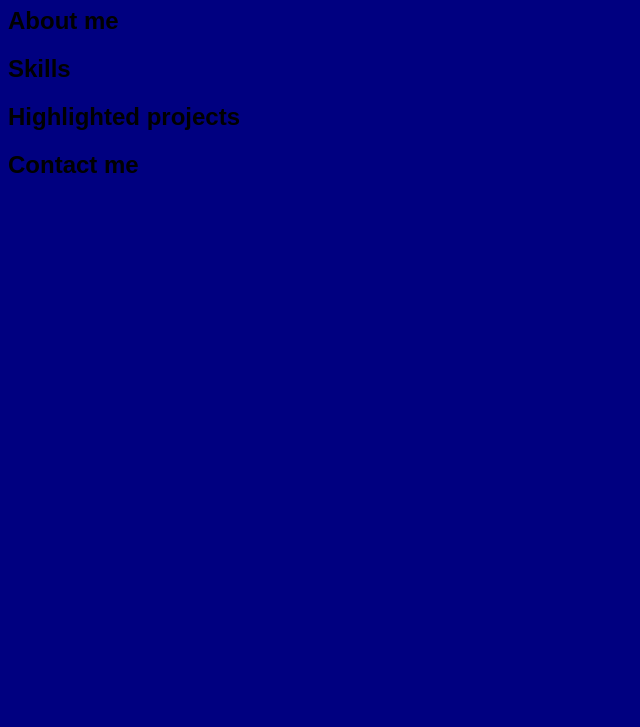
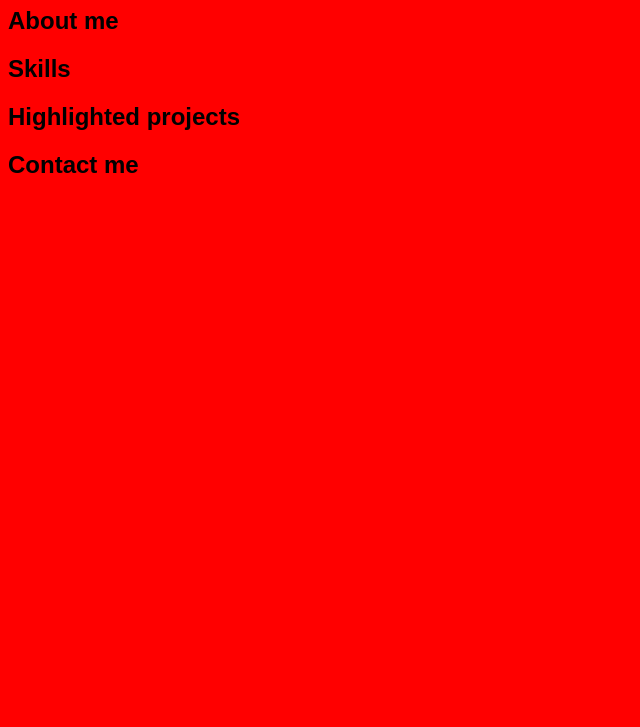
Before and after one commit to Snyder-Andrew/Snyder-Andrew, a plain HTML site: page index.html in a window 1280 px wide. Shown: the part 73-800 px from the top of the page, without its empty margins (0-640 px from the left). Drawn offline with Linux system fonts and the light colour scheme.

Commit message:
Update styles.css

```diff
--- a/styles.css
+++ b/styles.css
@@ -1,5 +1,5 @@
 body {
-	background-color: navy;
+	background-color: red;
 	font-family: Arial, Helvetica, sans-serif;
 }
 h1 {
```
